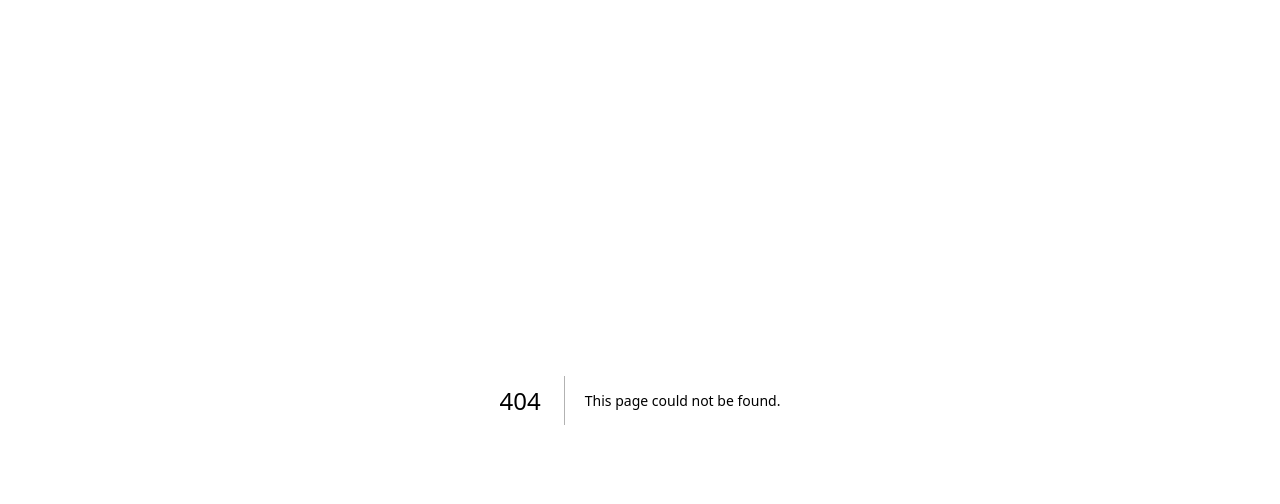
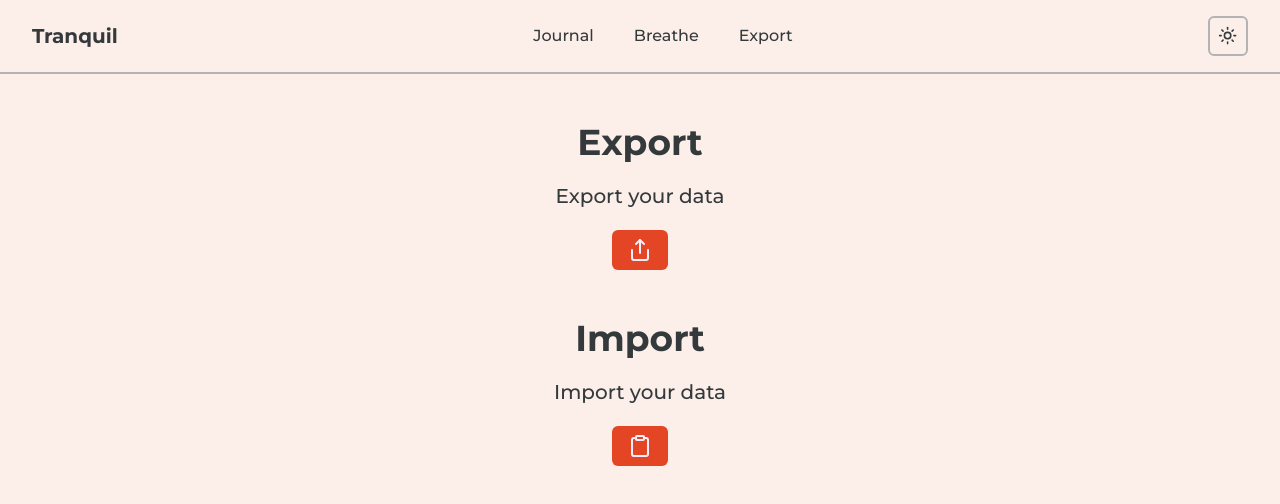
Before and after one commit to vibovenkat123/Tranquil, a Next.js app: page /export in a window 1280 px wide. Before the commit this address had no page. Shown: the top 504 px of the page. Built offline with nearby package versions, Linux system fonts and the light colour scheme.

Commit message:
feat: add exporting/importing

```diff
--- a/app/components/Header.tsx
+++ b/app/components/Header.tsx
@@ -20,6 +20,7 @@ export default function Header(): React.ReactElement {
         <nav className="hidden md:flex items-center space-x-10">
           <Link href="/journal">Journal</Link>
           <Link href="/breathe">Breathe</Link>
+          <Link href="/export">Export</Link>
         </nav>
         <nav className="flex items-center space-x-10">
           <ModeToggle mobile={false} />
@@ -50,6 +51,12 @@ function HamburgerMenu(): React.ReactElement {
               Breathe
             </Link>
           </DropdownMenuItem>
+          <DropdownMenuItem>
+            <Link href="/export" className="w-full">
+              Export
+            </Link>
+          </DropdownMenuItem>
+
           <ModeToggle mobile={true} />
         </DropdownMenuContent>
       </DropdownMenu>
--- a/app/components/Journal/PreviewCard.tsx
+++ b/app/components/Journal/PreviewCard.tsx
@@ -14,6 +14,7 @@ import {
     ContextMenuTrigger,
 } from "@/components/ui/context-menu";
 import { Clipboard, Pencil, Share, Trash } from "lucide-react";
+import { useToast } from "@/components/ui/use-toast";
 
 type Props = {
     entry: Entry;
@@ -21,6 +22,7 @@ type Props = {
     setEntries: Dispatch<SetStateAction<Entry[]>>;
 };
 export default function PreviewCard(props: Props): React.ReactElement {
+    const { toast } = useToast();
     return (
         <ContextMenu>
             <ContextMenuTrigger>
@@ -49,6 +51,9 @@ export default function PreviewCard(props: Props): React.ReactElement {
                         onClick={() => {
                             // copy entries adjective
                             navigator.clipboard.writeText(props.entry.adjective);
+                            toast({
+                                title: "Copied to clipboard",
+                            });
                         }}
                     >
                         <Clipboard size={16} />
@@ -73,6 +78,9 @@ export default function PreviewCard(props: Props): React.ReactElement {
                         variant="ghost"
                         onClick={() => {
                             navigator.clipboard.writeText(JSON.stringify(props.entry));
+                            toast({
+                                title: "Copied to clipboard",
+                            });
                         }}
                     >
                         <Share size={16} />
--- /dev/null
+++ b/app/export/page.tsx
@@ -0,0 +1,40 @@
+"use client";
+import { Button } from "@/components/ui/button"
+import Header from "../components/Header"
+import { Clipboard, Share } from "lucide-react"
+import { getEntries } from "../lib/journal/helpers";
+import { useToast } from "@/components/ui/use-toast";
+
+export default function Export(): React.ReactElement {
+    const { toast } = useToast();
+    return (
+        <>
+            <Header />
+            <div className="flex flex-col items-center justify-center mt-12">
+                <h1 className="text-4xl font-bold">Export</h1>
+                <p className="text-xl mt-5">Export your data</p>
+                <Button className="mt-5" onClick={() => {
+                    navigator.clipboard.writeText(JSON.stringify(getEntries()))
+                    toast({
+                        title: "Copied to clipboard",
+                    })
+                }}>
+                    <Share />
+                </Button>
+                <h1 className="text-4xl font-bold mt-12"> Import </h1>
+                <p className="text-xl mt-5">Import your data</p>
+                <Button className="mt-5" onClick={() => {
+                    navigator.clipboard.readText().then((text) => {
+                        if (!confirm("Are you sure you want to import from clipboard? This will overwrite all your entries.")) return;
+                        localStorage.setItem("entries", text)
+                        toast({
+                            title: "Imported from clipboard",
+                        })
+                    })
+                }}>
+                <Clipboard />
+                </Button>
+            </div>
+        </>
+    )
+}
```
Lines whose indentation alone changed are shown as unchanged.
